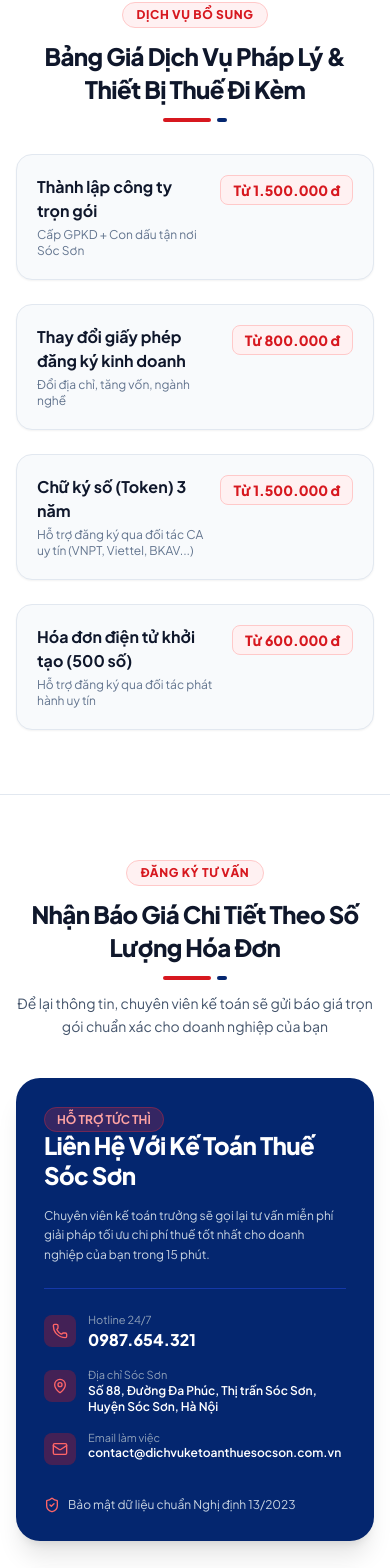
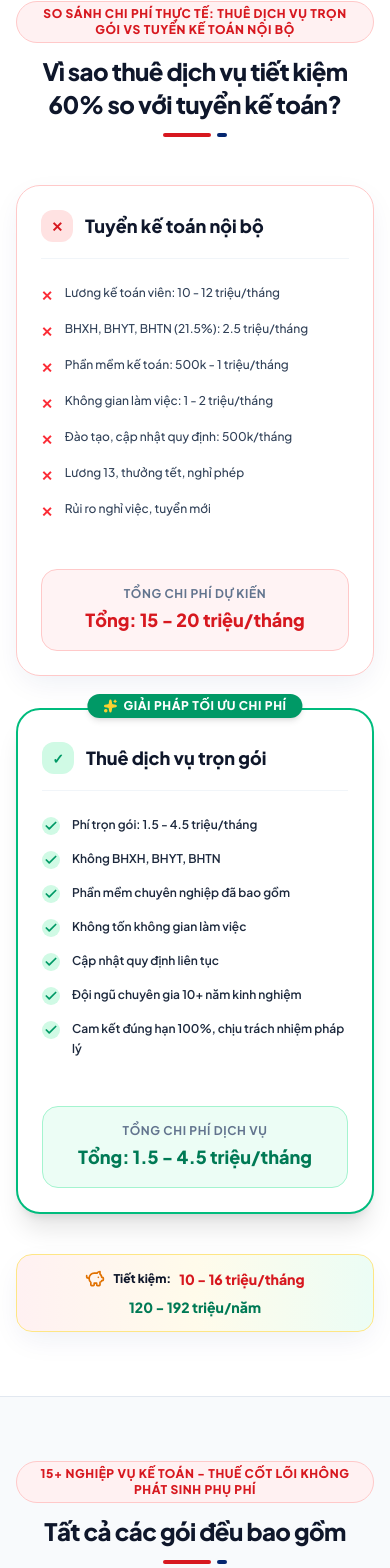
Before and after one commit to himawariproperty2026-boop/dichvuketoanthuesocson, a Next.js app: page /bang-gia in a window 390 px wide. Shown: the part 3910-5478 px from the top of the page. Built offline with nearby package versions, Linux system fonts and the light colour scheme; no server answers.

Commit message:
Add CostComparisonSection and IncludedFeaturesSection below Detailed Comparison

```diff
--- a/app/bang-gia/page.tsx
+++ b/app/bang-gia/page.tsx
@@ -9,6 +9,8 @@ import { FloatingButtons } from "@/components/FloatingButtons";
 import { ContactPopup } from "@/components/ContactPopup";
 import { SectionHeading } from "@/components/SectionHeading";
 import { PricingCard } from "@/components/PricingCard";
+import { CostComparisonSection } from "@/components/CostComparisonSection";
+import { IncludedFeaturesSection } from "@/components/IncludedFeaturesSection";
 import { ContactFormSection } from "@/components/ContactFormSection";
 import { siteConfig } from "@/lib/siteConfig";
 
@@ -203,6 +205,12 @@ export default function PricingPage() {
           </div>
         </section>
 
+        {/* Cost Comparison vs Internal Accountant Section */}
+        <CostComparisonSection />
+
+        {/* All Packages Included Core Features Section */}
+        <IncludedFeaturesSection />
+
         {/* Add-on Services Table */}
         <section className="py-16 bg-white border-b border-slate-200">
           <div className="max-w-5xl mx-auto px-4 sm:px-6">
--- /dev/null
+++ b/components/CostComparisonSection.tsx
@@ -0,0 +1,130 @@
+import React from "react";
+import { X, Check, PiggyBank, Sparkles } from "lucide-react";
+import { SectionHeading } from "@/components/SectionHeading";
+
+export const CostComparisonSection: React.FC = () => {
+  const internalAccountantCosts = [
+    "Lương kế toán viên: 10 - 12 triệu/tháng",
+    "BHXH, BHYT, BHTN (21.5%): 2.5 triệu/tháng",
+    "Phần mềm kế toán: 500k - 1 triệu/tháng",
+    "Không gian làm việc: 1 - 2 triệu/tháng",
+    "Đào tạo, cập nhật quy định: 500k/tháng",
+    "Lương 13, thưởng tết, nghỉ phép",
+    "Rủi ro nghỉ việc, tuyển mới",
+  ];
+
+  const servicePackageBenefits = [
+    "Phí trọn gói: 1.5 - 4.5 triệu/tháng",
+    "Không BHXH, BHYT, BHTN",
+    "Phần mềm chuyên nghiệp đã bao gồm",
+    "Không tốn không gian làm việc",
+    "Cập nhật quy định liên tục",
+    "Đội ngũ chuyên gia 10+ năm kinh nghiệm",
+    "Cam kết đúng hạn 100%, chịu trách nhiệm pháp lý",
+  ];
+
+  return (
+    <section className="py-16 md:py-24 bg-white border-b border-slate-200">
+      <div className="max-w-6xl mx-auto px-4 sm:px-6">
+        <SectionHeading
+          subtitle="So sánh chi phí thực tế: Thuê dịch vụ trọn gói VS Tuyển kế toán nội bộ"
+          title="Vì sao thuê dịch vụ tiết kiệm 60% so với tuyển kế toán?"
+        />
+
+        <div className="mt-12 grid grid-cols-1 md:grid-cols-2 gap-8 items-stretch">
+          {/* Card 1: Internal Accountant */}
+          <div className="bg-white rounded-3xl border border-red-200 p-6 sm:p-8 shadow-soft flex flex-col justify-between space-y-6 hover:shadow-md transition-shadow">
+            <div>
+              <div className="flex items-center gap-3 pb-4 border-b border-slate-100">
+                <span className="w-8 h-8 rounded-xl bg-red-100 text-red-600 flex items-center justify-center text-sm font-black flex-shrink-0">
+                  ✕
+                </span>
+                <h3 className="font-black text-lg sm:text-xl text-slate-900">
+                  Tuyển kế toán nội bộ
+                </h3>
+              </div>
+
+              <ul className="space-y-3.5 py-6 text-xs sm:text-sm text-slate-700 font-medium">
+                {internalAccountantCosts.map((item, idx) => (
+                  <li key={idx} className="flex items-start gap-3">
+                    <span className="text-red-500 font-bold text-sm flex-shrink-0 mt-0.5">
+                      ✕
+                    </span>
+                    <span className="text-slate-700 font-medium leading-relaxed">
+                      {item}
+                    </span>
+                  </li>
+                ))}
+              </ul>
+            </div>
+
+            <div className="p-4 rounded-2xl bg-red-50/80 border border-red-200 text-center">
+              <span className="text-xs font-bold text-slate-500 uppercase tracking-wider block mb-1">
+                Tổng chi phí dự kiến
+              </span>
+              <span className="font-black text-red-600 text-lg sm:text-xl">
+                Tổng: 15 - 20 triệu/tháng
+              </span>
+            </div>
+          </div>
+
+          {/* Card 2: Service Package */}
+          <div className="bg-white rounded-3xl border-2 border-emerald-500 p-6 sm:p-8 shadow-xl flex flex-col justify-between space-y-6 relative">
+            <div className="absolute -top-4 left-1/2 -translate-x-1/2 px-4 py-1 rounded-full bg-emerald-600 text-white text-xs font-black uppercase tracking-wider shadow-md flex items-center gap-1.5 whitespace-nowrap">
+              <Sparkles className="w-3.5 h-3.5 fill-current text-amber-300" />
+              <span>GIẢI PHÁP TỐI ƯU CHI PHÍ</span>
+            </div>
+
+            <div>
+              <div className="flex items-center gap-3 pb-4 border-b border-slate-100 pt-2">
+                <span className="w-8 h-8 rounded-xl bg-emerald-100 text-emerald-600 flex items-center justify-center text-sm font-black flex-shrink-0">
+                  ✓
+                </span>
+                <h3 className="font-black text-lg sm:text-xl text-slate-900">
+                  Thuê dịch vụ trọn gói
+                </h3>
+              </div>
+
+              <ul className="space-y-3.5 py-6 text-xs sm:text-sm text-slate-700 font-medium">
+                {servicePackageBenefits.map((item, idx) => (
+                  <li key={idx} className="flex items-start gap-3">
+                    <div className="p-0.5 rounded-full bg-emerald-100 text-emerald-600 flex-shrink-0 mt-0.5">
+                      <Check className="w-3.5 h-3.5 stroke-[3]" />
+                    </div>
+                    <span className="text-slate-800 font-semibold leading-relaxed">
+                      {item}
+                    </span>
+                  </li>
+                ))}
+              </ul>
+            </div>
+
+            <div className="p-4 rounded-2xl bg-emerald-50 border border-emerald-200 text-center">
+              <span className="text-xs font-bold text-slate-500 uppercase tracking-wider block mb-1">
+                Tổng chi phí dịch vụ
+              </span>
+              <span className="font-black text-emerald-700 text-lg sm:text-xl">
+                Tổng: 1.5 - 4.5 triệu/tháng
+              </span>
+            </div>
+          </div>
+        </div>
+
+        {/* Bottom Savings Badge Pill */}
+        <div className="mt-10 text-center">
+          <div className="inline-flex flex-wrap items-center justify-center gap-2 px-6 py-3.5 rounded-2xl bg-gradient-to-r from-red-50 via-amber-50 to-emerald-50 border border-amber-200 shadow-soft text-xs sm:text-base font-extrabold text-slate-900">
+            <PiggyBank className="w-5 h-5 text-amber-600 flex-shrink-0" />
+            <span>Tiết kiệm:</span>
+            <span className="text-[#D7181F] font-black text-sm sm:text-lg">
+              10 - 16 triệu/tháng
+            </span>
+            <span className="text-slate-400 font-normal sm:inline hidden">=</span>
+            <span className="text-emerald-700 font-black text-sm sm:text-lg">
+              120 - 192 triệu/năm
+            </span>
+          </div>
+        </div>
+      </div>
+    </section>
+  );
+};
--- /dev/null
+++ b/components/IncludedFeaturesSection.tsx
@@ -0,0 +1,86 @@
+import React from "react";
+import { BookOpen, Receipt, PieChart, CheckCircle2 } from "lucide-react";
+import { SectionHeading } from "@/components/SectionHeading";
+
+export const IncludedFeaturesSection: React.FC = () => {
+  const featureGroups = [
+    {
+      title: "Kế toán hàng tháng",
+      icon: <BookOpen className="w-5 h-5 text-[#04266F]" />,
+      iconBg: "bg-blue-50 text-[#04266F] border-blue-200",
+      items: [
+        "Ghi sổ chi tiết, sổ cái",
+        "Bảng cân đối tài khoản",
+        "Kế toán thu chi",
+        "Kế toán công nợ",
+        "Kế toán hàng tồn kho",
+      ],
+    },
+    {
+      title: "Khai thuế",
+      icon: <Receipt className="w-5 h-5 text-[#D7181F]" />,
+      iconBg: "bg-red-50 text-[#D7181F] border-red-200",
+      items: [
+        "Tờ khai thuế GTGT",
+        "Tờ khai thuế TNCN",
+        "Khai thuế môn bài",
+        "Báo cáo tình hình HĐ",
+        "Nộp tờ khai online",
+      ],
+    },
+    {
+      title: "Báo cáo cuối kỳ",
+      icon: <PieChart className="w-5 h-5 text-emerald-600" />,
+      iconBg: "bg-emerald-50 text-emerald-600 border-emerald-200",
+      items: [
+        "Báo cáo tài chính năm",
+        "Quyết toán thuế TNDN",
+        "Quyết toán thuế TNCN",
+        "Báo cáo lưu chuyển tiền",
+        "Thuyết minh BCTC",
+      ],
+    },
+  ];
+
+  return (
+    <section className="py-16 md:py-24 bg-slate-50 border-b border-slate-200">
+      <div className="max-w-6xl mx-auto px-4 sm:px-6">
+        <SectionHeading
+          subtitle="15+ nghiệp vụ kế toán - thuế cốt lõi không phát sinh phụ phí"
+          title="Tất cả các gói đều bao gồm"
+        />
+
+        <div className="mt-12 grid grid-cols-1 md:grid-cols-3 gap-6 sm:gap-8 items-stretch">
+          {featureGroups.map((group, idx) => (
+            <div
+              key={idx}
+              className="bg-white rounded-3xl border border-slate-200 p-6 sm:p-7 shadow-soft hover:shadow-xl hover:border-slate-300 transition-all duration-300 space-y-5 flex flex-col justify-between"
+            >
+              <div>
+                <div className="flex items-center gap-3 pb-4 border-b border-slate-100">
+                  <div
+                    className={`w-10 h-10 rounded-2xl flex items-center justify-center border ${group.iconBg} shrink-0`}
+                  >
+                    {group.icon}
+                  </div>
+                  <h3 className="font-extrabold text-base sm:text-lg text-slate-900">
+                    {group.title}
+                  </h3>
+                </div>
+
+                <ul className="space-y-3 pt-5 text-xs sm:text-sm text-slate-700 font-medium">
+                  {group.items.map((item, itemIdx) => (
+                    <li key={itemIdx} className="flex items-center gap-2.5">
+                      <span className="w-2 h-2 rounded-full bg-[#D7181F] shrink-0" />
+                      <span className="text-slate-800 font-semibold">{item}</span>
+                    </li>
+                  ))}
+                </ul>
+              </div>
+            </div>
+          ))}
+        </div>
+      </div>
+    </section>
+  );
+};
```
